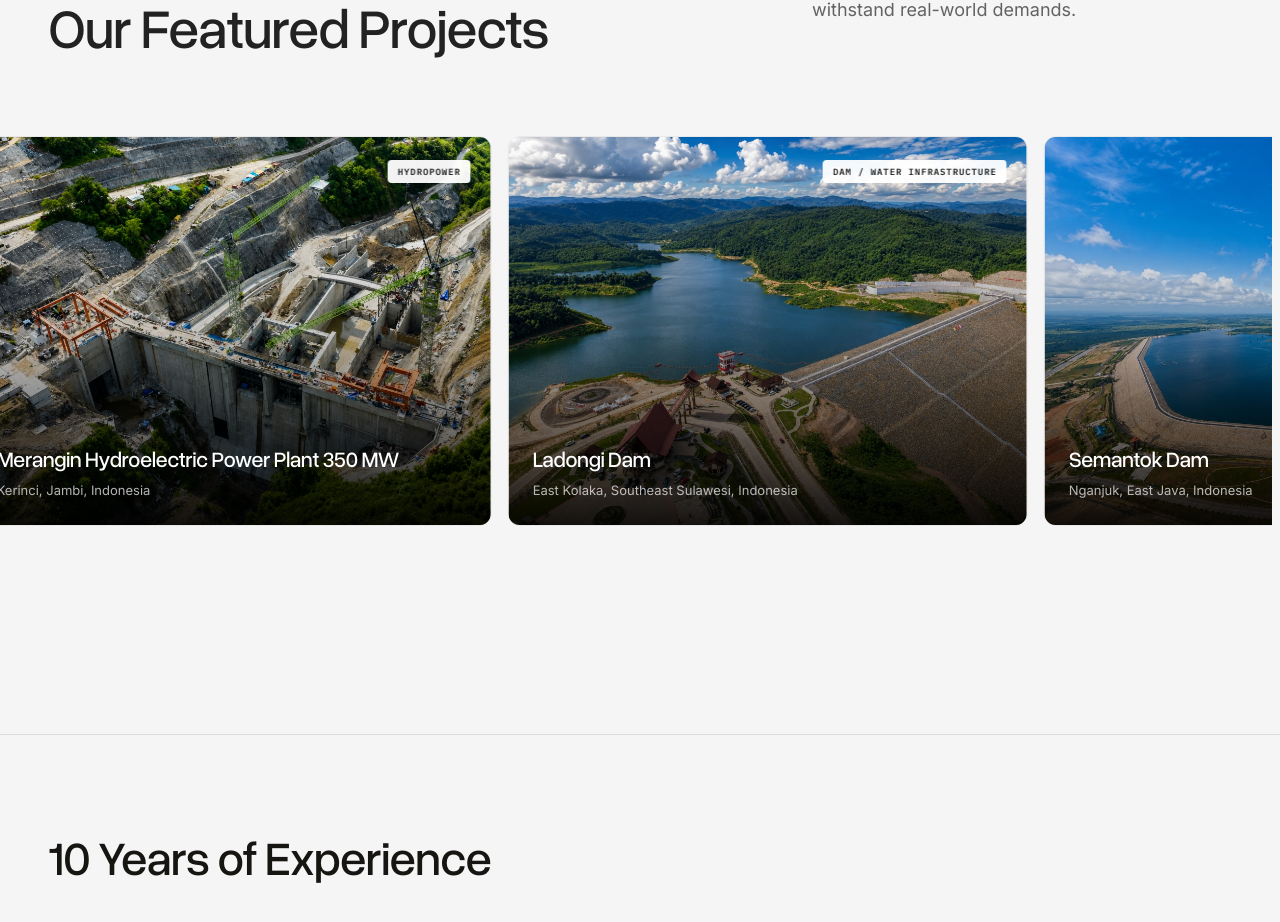
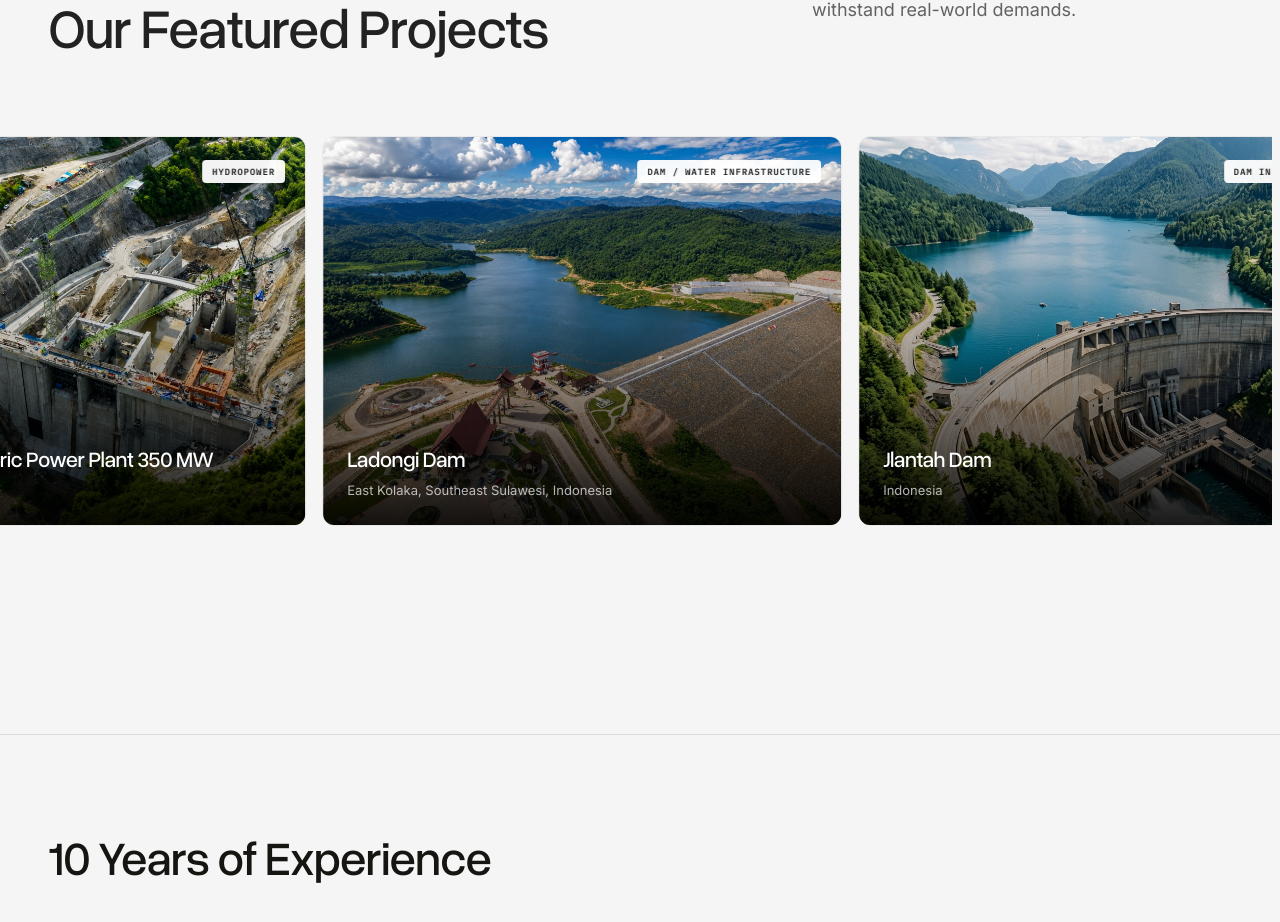
Before and after one commit to rizkybeny27-creator/wecon, a Next.js app: page / in a window 1280 px wide. Shown: the part 1714-2636 px from the top of the page. Built offline with nearby package versions, Linux system fonts and the light colour scheme.

Commit message:
content: add Jlantah Dam project

```diff
--- /dev/null
+++ b/content/projects/jlantah-dam.md
@@ -0,0 +1,28 @@
+---
+title: "Jlantah Dam"
+date: "2023-01-01"
+excerpt: "This embankment dam has a capacity of 10.97 million m3 with a height of 70m. PT. WECON contributed from planning to construction."
+image: "/dam_sustainable.png"
+tag: "DAM Infrastructure"
+location: "Indonesia"
+completedIn: "Ongoing"
+services: "Planning, Construction Supervision"
+client: "Confidential"
+projectStructure: "Embankment Dam"
+visibilitySettings: "Public"
+servicesConsultant: "PT. WECON"
+quote:
+  text: "PT. WECON contributed from planning to construction of this 70m high embankment dam, ensuring a capacity of 10.97 million m3."
+  author: "Project Manager"
+  authorRole: "WECON"
+  authorAvatar: "/avatar.png"
+gallery:
+  - "/dam_sustainable.png"
+  - "/river_diversion.png"
+  - "/service_survey.png"
+  - "/construction_supervision.png"
+---
+
+This dam is an embankment dam. The capacity of this dam is 10.97 million m3. The height of this dam is 70 m.
+
+PT. WECON contributed from the initial planning stages all the way through to the construction of this dam, ensuring safety, structural integrity, and long-term water infrastructure reliability.
--- a/src/app/page.tsx
+++ b/src/app/page.tsx
@@ -91,6 +91,18 @@ export default function Home() {
                   <div className="absolute bottom-6 left-6 right-6 text-white">
                     <h3 className="text-[20px] md:text-[22px] font-heading mb-1.5 tracking-tight">Ladongi Dam</h3>
                     <p className="text-white/70 font-sans text-[12px] md:text-[13px]">East Kolaka, Southeast Sulawesi, Indonesia</p>
+                  </div>
+                </Link>
+                {/* Project Card 4 */}
+                <Link href="/projects/jlantah-dam" className="w-[85vw] md:w-[520px] aspect-[4/3] relative rounded-xl overflow-hidden group border border-black/5 block">
+                  <img src="/dam_sustainable.png" alt="Jlantah Dam" className="absolute inset-0 w-full h-full object-cover transition-transform duration-1000 group-hover:scale-[1.03]" />
+                  <div className="absolute inset-0 bg-gradient-to-t from-black/90 via-black/20 to-transparent"></div>
+                  <div className="absolute top-5 right-5">
+                    <span className="bg-white/95 backdrop-blur text-[#222] text-[9px] font-mono px-2.5 py-1.5 rounded-[4px] uppercase tracking-widest font-bold">DAM INFRASTRUCTURE</span>
+                  </div>
+                  <div className="absolute bottom-6 left-6 right-6 text-white">
+                    <h3 className="text-[20px] md:text-[22px] font-heading mb-1.5 tracking-tight">Jlantah Dam</h3>
+                    <p className="text-white/70 font-sans text-[12px] md:text-[13px]">Indonesia</p>
                   </div>
                 </Link>
               </div>
```
